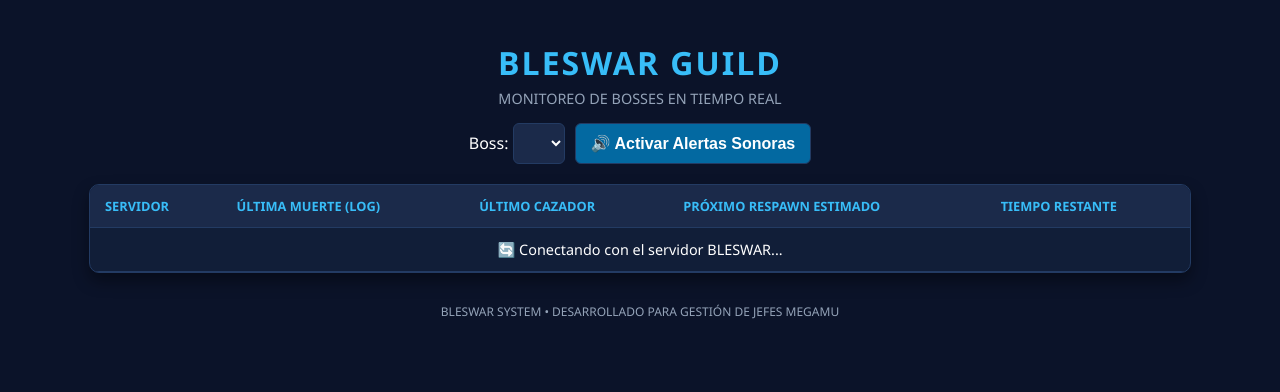
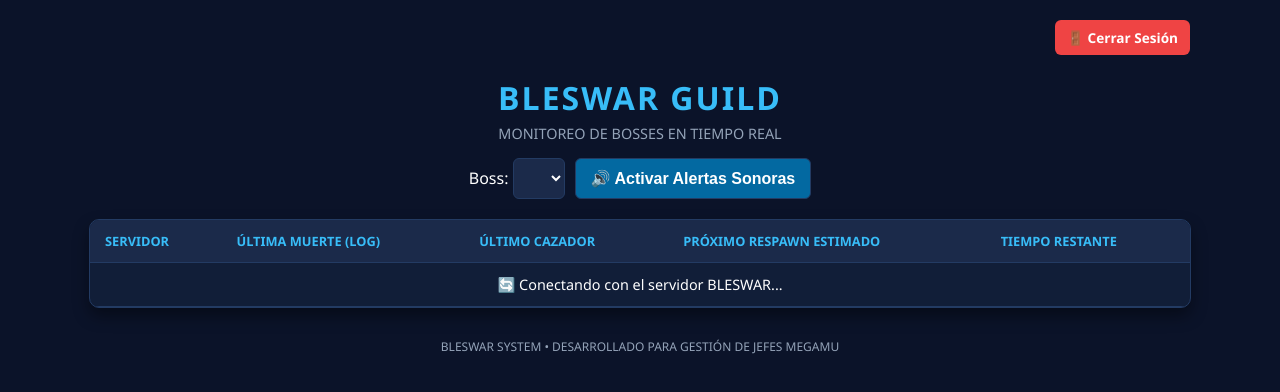
Before and after one commit to GUILD-BLESSED/BOT_BLESWAR2, a website: page public/index.html in a window 1280 px wide. Drawn offline with Linux system fonts and the light colour scheme; no server answers.

Commit message:
Add top bar with user info and logout button

```diff
--- a/public/index.html
+++ b/public/index.html
@@ -25,6 +25,9 @@
             padding: 20px;
             text-align: center;
         }
+        .top-bar { display: flex; justify-content: space-between; align-items: center; max-width: 1100px; margin: 0 auto 10px auto; }
+        .btn-logout { background-color: #ef4444; padding: 8px 12px; font-size: 0.85rem; text-decoration: none; border-radius: 6px; color: #fff; font-weight: bold; }
+        .btn-logout:hover { background-color: #dc2626; }
         h1 { color: var(--accent); margin-bottom: 5px; letter-spacing: 2px; }
         .subtitle { color: var(--text-muted); font-size: 0.9rem; margin-bottom: 15px; text-transform: uppercase; }
         .controls { margin-bottom: 20px; display: flex; justify-content: center; gap: 10px; flex-wrap: wrap; align-items: center; }
@@ -63,6 +66,11 @@
 </head>
 <body>
 
+    <div class="top-bar">
+        <span id="userInfo" style="color: var(--accent); font-weight: bold;"></span>
+        <a href="/api/logout" class="btn-logout">🚪 Cerrar Sesión</a>
+    </div>
+
     <h1>BLESWAR GUILD</h1>
     <div id="subInfo" class="subtitle">MONITOREO DE BOSSES EN TIEMPO REAL</div>
 
```
